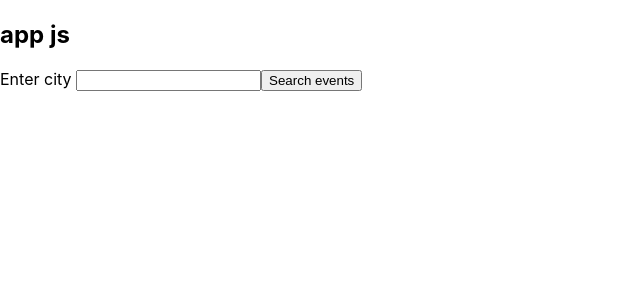
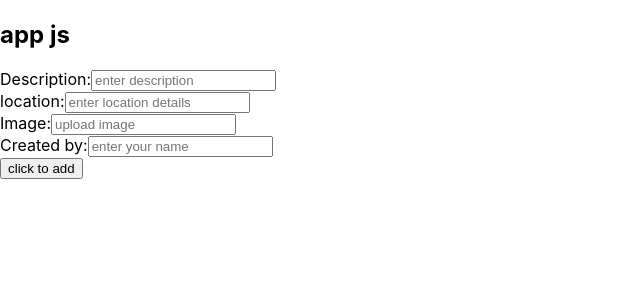
Before and after one commit to sibinbhaskaran/eventsfinder, a React (Create React App) app in the folder eventsfinder_frontend/: page / in a window 1280 px wide. Shown: the top 300 px of the page, without its empty margins (0-640 px from the left). Built offline with nearby package versions, Linux system fonts and the light colour scheme.

Commit message:
created the suugestion form

```diff
--- a/eventsfinder_frontend/src/App.js
+++ b/eventsfinder_frontend/src/App.js
@@ -3,6 +3,7 @@ import React, { Component } from 'react'
 
 import NewsRender from './components/NewsRender'
 import EventsFinder from './components/EventsFinder'
+import Suggestion from './components/Suggestion'
 
 export default class App extends Component {
   constructor(props) {
@@ -16,7 +17,8 @@ export default class App extends Component {
       <div className='container'>
         <h2>app js</h2>
         {/* <NewsRender /> */}
-        <EventsFinder />
+        {/* <EventsFinder /> */}
+        <Suggestion />
       </div>
     )
   }
--- /dev/null
+++ b/eventsfinder_frontend/src/components/Suggestion.jsx
@@ -0,0 +1,71 @@
+import React, { Component } from 'react'
+const axios = require('axios')
+
+const baseUrl = 'http://localhost:3003';
+
+export default class Suggestion extends Component {
+    constructor(props){
+        super(props)
+        this.state = {
+            location: '',
+            description: '',
+            image: '',
+            user_name: '',
+        }
+        this.handleChange = this.handleChange.bind(this)
+        this.suggestionSubmit = this.suggestionSubmit.bind(this)
+    }
+
+    handleChange (event) {
+        this.setState({
+            [event.currentTarget.id]:event.target.value
+        })
+    }
+
+suggestionSubmit(event) {
+    event.preventDefault();
+   axios.post(baseUrl + '/events', {
+    location: this.state.location,
+    description: this.state.description,
+    image: this.state.image,
+    user_name:this.state.user_name,
+
+   })
+   .then(function (response) {
+       console.log(response);
+   })
+   .then( ()=>{
+       this.setState({
+        location: '',
+        description: '',
+        image: '',
+        user_name: '',
+       })
+   })
+
+}
+
+
+
+
+
+
+
+    render() {
+        return (
+            <div>
+                <form onSubmit = {this.suggestionSubmit}>
+                    <label htmlFor='description'>Description:</label>
+                    <input type='text' value={this.state.description} onChange={this.handleChange} id='description' placeholder='enter description'/> <br/>
+                    <label htmlFor='location'>location:</label>
+                    <input type='text' value={this.state.location} onChange={this.handleChange} id='location' placeholder='enter location details'/> <br/>
+                    <label htmlFor='image'>Image:</label>
+                    <input type='text' value={this.state.image} onChange={this.handleChange} id='image' placeholder='upload image' /> <br/>
+                    <label htmlFor='image'>Created by:</label>
+                    <input type='text' value={this.state.user_name} onChange={this.handleChange} id='user_name' placeholder='enter your name'/> <br/>
+                    <input type='submit' value ="click to add" />
+                </form>
+            </div>
+        )
+    }
+}
```
